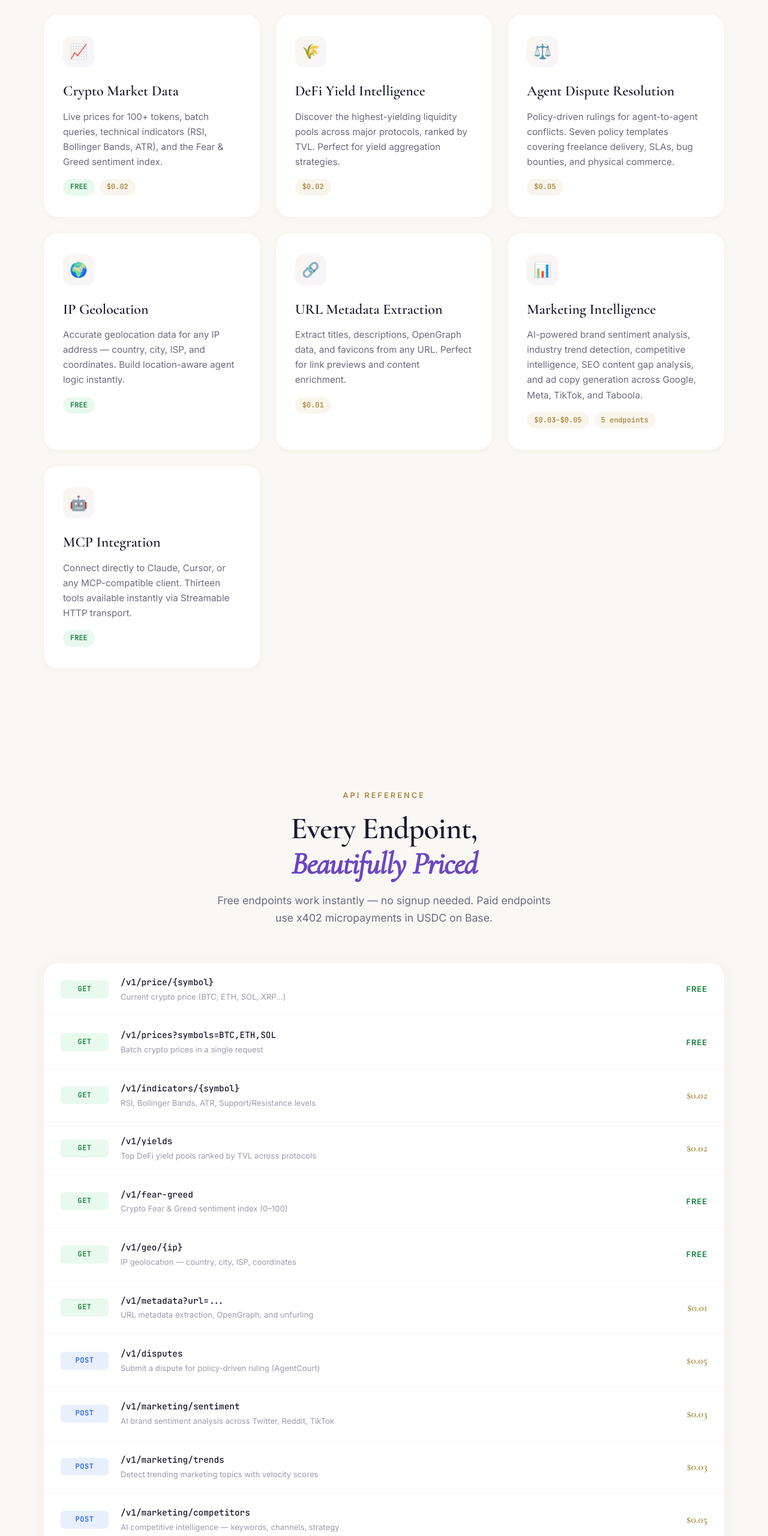
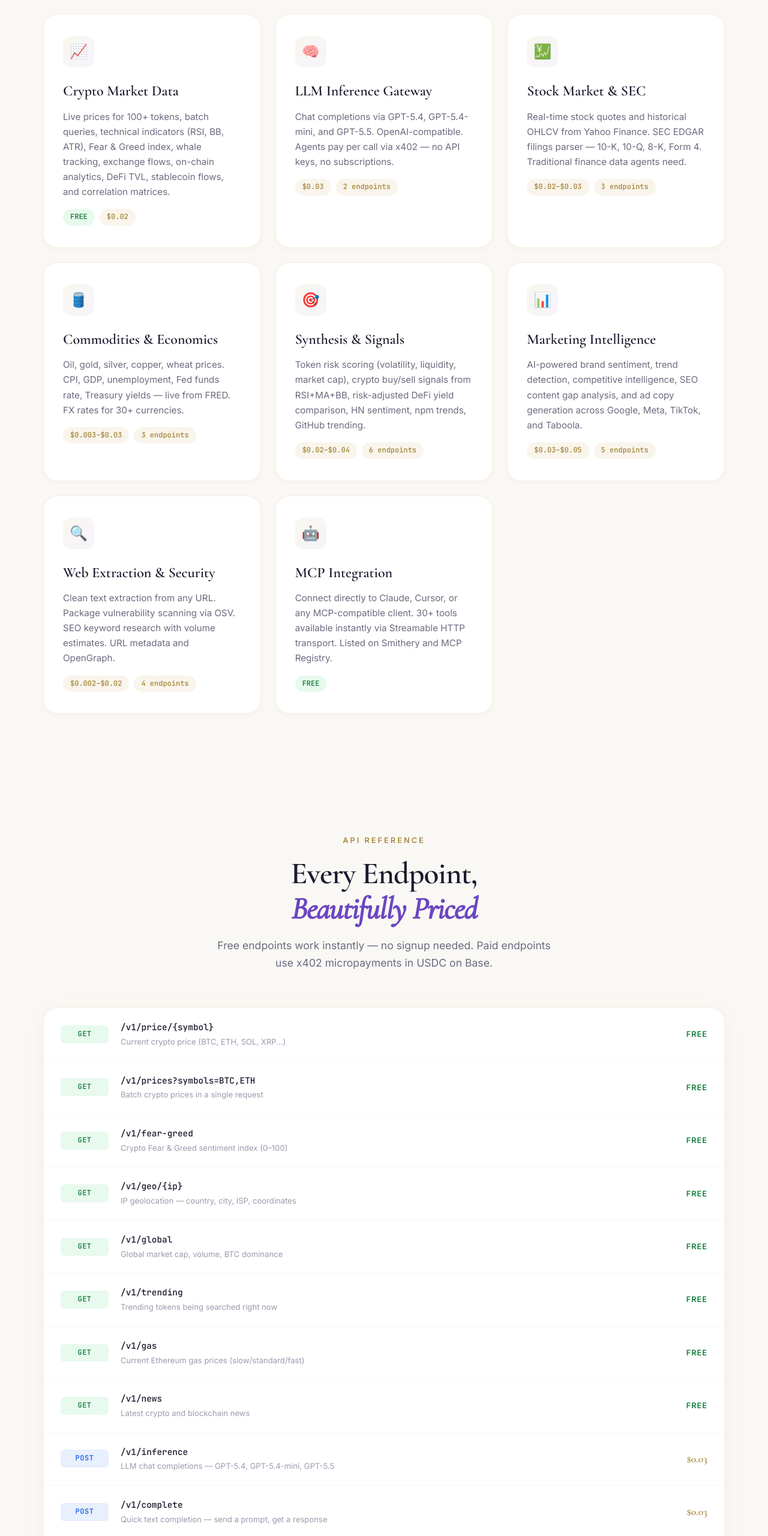
Before and after one commit to vbkotecha/aiservices-api, a plain HTML site: page src/landing.html in a window 1280 px wide. Shown: the part 1195-3755 px from the top of the page at 60% size. Drawn offline with nearby package versions, Linux system fonts and the light colour scheme.

Commit message:
Update landing page: all 52 endpoints, 8 feature cards, remove dispute resolution, update MCP tools count. Landing page now reflects full v5.1.0 product.

```diff
--- a/src/landing.html
+++ b/src/landing.html
@@ -1065,7 +1065,7 @@ footer {
     <div class="feature-card reveal">
       <div class="feature-icon">📈</div>
       <h3>Crypto Market Data</h3>
-      <p>Live prices for 100+ tokens, batch queries, technical indicators (RSI, Bollinger Bands, ATR), and the Fear & Greed sentiment index.</p>
+      <p>Live prices for 100+ tokens, batch queries, technical indicators (RSI, BB, ATR), Fear & Greed index, whale tracking, exchange flows, on-chain analytics, DeFi TVL, stablecoin flows, and correlation matrices.</p>
       <div class="feature-meta">
         <span class="tag tag-free">FREE</span>
         <span class="tag tag-paid">$0.02</span>
@@ -1073,45 +1073,49 @@ footer {
     </div>
 
     <div class="feature-card reveal">
-      <div class="feature-icon">🌾</div>
-      <h3>DeFi Yield Intelligence</h3>
-      <p>Discover the highest-yielding liquidity pools across major protocols, ranked by TVL. Perfect for yield aggregation strategies.</p>
+      <div class="feature-icon">🧠</div>
+      <h3>LLM Inference Gateway</h3>
+      <p>Chat completions via GPT-5.4, GPT-5.4-mini, and GPT-5.5. OpenAI-compatible. Agents pay per call via x402 — no API keys, no subscriptions.</p>
       <div class="feature-meta">
-        <span class="tag tag-paid">$0.02</span>
+        <span class="tag tag-paid">$0.03</span>
+        <span class="tag tag-paid">2 endpoints</span>
       </div>
     </div>
 
     <div class="feature-card reveal">
-      <div class="feature-icon">⚖️</div>
-      <h3>Agent Dispute Resolution</h3>
-      <p>Policy-driven rulings for agent-to-agent conflicts. Seven policy templates covering freelance delivery, SLAs, bug bounties, and physical commerce.</p>
+      <div class="feature-icon">💹</div>
+      <h3>Stock Market & SEC</h3>
+      <p>Real-time stock quotes and historical OHLCV from Yahoo Finance. SEC EDGAR filings parser — 10-K, 10-Q, 8-K, Form 4. Traditional finance data agents need.</p>
       <div class="feature-meta">
-        <span class="tag tag-paid">$0.05</span>
+        <span class="tag tag-paid">$0.02–$0.03</span>
+        <span class="tag tag-paid">3 endpoints</span>
       </div>
     </div>
 
     <div class="feature-card reveal">
-      <div class="feature-icon">🌍</div>
-      <h3>IP Geolocation</h3>
-      <p>Accurate geolocation data for any IP address — country, city, ISP, and coordinates. Build location-aware agent logic instantly.</p>
+      <div class="feature-icon">🛢️</div>
+      <h3>Commodities & Economics</h3>
+      <p>Oil, gold, silver, copper, wheat prices. CPI, GDP, unemployment, Fed funds rate, Treasury yields — live from FRED. FX rates for 30+ currencies.</p>
       <div class="feature-meta">
-        <span class="tag tag-free">FREE</span>
+        <span class="tag tag-paid">$0.003–$0.03</span>
+        <span class="tag tag-paid">3 endpoints</span>
       </div>
     </div>
 
     <div class="feature-card reveal">
-      <div class="feature-icon">🔗</div>
-      <h3>URL Metadata Extraction</h3>
-      <p>Extract titles, descriptions, OpenGraph data, and favicons from any URL. Perfect for link previews and content enrichment.</p>
+      <div class="feature-icon">🎯</div>
+      <h3>Synthesis & Signals</h3>
+      <p>Token risk scoring (volatility, liquidity, market cap), crypto buy/sell signals from RSI+MA+BB, risk-adjusted DeFi yield comparison, HN sentiment, npm trends, GitHub trending.</p>
       <div class="feature-meta">
-        <span class="tag tag-paid">$0.01</span>
+        <span class="tag tag-paid">$0.02–$0.04</span>
+        <span class="tag tag-paid">6 endpoints</span>
       </div>
     </div>
 
     <div class="feature-card reveal">
       <div class="feature-icon">📊</div>
       <h3>Marketing Intelligence</h3>
-      <p>AI-powered brand sentiment analysis, industry trend detection, competitive intelligence, SEO content gap analysis, and ad copy generation across Google, Meta, TikTok, and Taboola.</p>
+      <p>AI-powered brand sentiment, trend detection, competitive intelligence, SEO content gap analysis, and ad copy generation across Google, Meta, TikTok, and Taboola.</p>
       <div class="feature-meta">
         <span class="tag tag-paid">$0.03–$0.05</span>
         <span class="tag tag-paid">5 endpoints</span>
@@ -1119,9 +1123,19 @@ footer {
     </div>
 
     <div class="feature-card reveal">
+      <div class="feature-icon">🔍</div>
+      <h3>Web Extraction & Security</h3>
+      <p>Clean text extraction from any URL. Package vulnerability scanning via OSV. SEO keyword research with volume estimates. URL metadata and OpenGraph.</p>
+      <div class="feature-meta">
+        <span class="tag tag-paid">$0.002–$0.02</span>
+        <span class="tag tag-paid">4 endpoints</span>
+      </div>
+    </div>
+
+    <div class="feature-card reveal">
       <div class="feature-icon">🤖</div>
       <h3>MCP Integration</h3>
-      <p>Connect directly to Claude, Cursor, or any MCP-compatible client. Thirteen tools available instantly via Streamable HTTP transport.</p>
+      <p>Connect directly to Claude, Cursor, or any MCP-compatible client. 30+ tools available instantly via Streamable HTTP transport. Listed on Smithery and MCP Registry.</p>
       <div class="feature-meta">
         <span class="tag tag-free">FREE</span>
       </div>
@@ -1138,104 +1152,53 @@ footer {
   </div>
 
   <div class="endpoints-wrap reveal">
-    <div class="endpoint-row">
-      <div class="method-badge method-get">GET</div>
-      <div class="endpoint-info">
-        <h4>/v1/price/{symbol}</h4>
-        <p>Current crypto price (BTC, ETH, SOL, XRP...)</p>
-      </div>
-      <div></div>
-      <div class="endpoint-price free">Free</div>
-    </div>
-    <div class="endpoint-row">
-      <div class="method-badge method-get">GET</div>
-      <div class="endpoint-info">
-        <h4>/v1/prices?symbols=BTC,ETH,SOL</h4>
-        <p>Batch crypto prices in a single request</p>
-      </div>
-      <div></div>
-      <div class="endpoint-price free">Free</div>
-    </div>
-    <div class="endpoint-row">
-      <div class="method-badge method-get">GET</div>
-      <div class="endpoint-info">
-        <h4>/v1/indicators/{symbol}</h4>
-        <p>RSI, Bollinger Bands, ATR, Support/Resistance levels</p>
-      </div>
-      <div></div>
-      <div class="endpoint-price">$0.02</div>
-    </div>
-    <div class="endpoint-row">
-      <div class="method-badge method-get">GET</div>
-      <div class="endpoint-info">
-        <h4>/v1/yields</h4>
-        <p>Top DeFi yield pools ranked by TVL across protocols</p>
-      </div>
-      <div></div>
-      <div class="endpoint-price">$0.02</div>
-    </div>
-    <div class="endpoint-row">
-      <div class="method-badge method-get">GET</div>
-      <div class="endpoint-info">
-        <h4>/v1/fear-greed</h4>
-        <p>Crypto Fear & Greed sentiment index (0–100)</p>
-      </div>
-      <div></div>
-      <div class="endpoint-price free">Free</div>
-    </div>
-    <div class="endpoint-row">
-      <div class="method-badge method-get">GET</div>
-      <div class="endpoint-info">
-        <h4>/v1/geo/{ip}</h4>
-        <p>IP geolocation — country, city, ISP, coordinates</p>
-      </div>
-      <div></div>
-      <div class="endpoint-price free">Free</div>
-    </div>
-    <div class="endpoint-row">
-      <div class="method-badge method-get">GET</div>
-      <div class="endpoint-info">
-        <h4>/v1/metadata?url=...</h4>
-        <p>URL metadata extraction, OpenGraph, and unfurling</p>
-      </div>
-      <div></div>
-      <div class="endpoint-price">$0.01</div>
-    </div>
-    <div class="endpoint-row">
-      <div class="method-badge method-post">POST</div>
-      <div class="endpoint-info">
-        <h4>/v1/disputes</h4>
-        <p>Submit a dispute for policy-driven ruling (AgentCourt)</p>
-      </div>
-      <div></div>
-      <div class="endpoint-price">$0.05</div>
-    </div>
-    <div class="endpoint-row">
-      <div class="method-badge method-post">POST</div>
-      <div class="endpoint-info">
-        <h4>/v1/marketing/sentiment</h4>
-        <p>AI brand sentiment analysis across Twitter, Reddit, TikTok</p>
-      </div>
-      <div></div>
-      <div class="endpoint-price">$0.03</div>
-    </div>
-    <div class="endpoint-row">
-      <div class="method-badge method-post">POST</div>
-      <div class="endpoint-info">
-        <h4>/v1/marketing/trends</h4>
-        <p>Detect trending marketing topics with velocity scores</p>
-      </div>
-      <div></div>
-      <div class="endpoint-price">$0.03</div>
-    </div>
-    <div class="endpoint-row">
-      <div class="method-badge method-post">POST</div>
-      <div class="endpoint-info">
-        <h4>/v1/marketing/competitors</h4>
-        <p>AI competitive intelligence — keywords, channels, strategy</p>
-      </div>
-      <div></div>
-      <div class="endpoint-price">$0.05</div>
+    <!-- FREE -->
+    <div class="endpoint-row"><div class="method-badge method-get">GET</div><div class="endpoint-info"><h4>/v1/price/{symbol}</h4><p>Current crypto price (BTC, ETH, SOL, XRP...)</p></div><div></div><div class="endpoint-price free">Free</div></div>
+    <div class="endpoint-row"><div class="method-badge method-get">GET</div><div class="endpoint-info"><h4>/v1/prices?symbols=BTC,ETH</h4><p>Batch crypto prices in a single request</p></div><div></div><div class="endpoint-price free">Free</div></div>
+    <div class="endpoint-row"><div class="method-badge method-get">GET</div><div class="endpoint-info"><h4>/v1/fear-greed</h4><p>Crypto Fear & Greed sentiment index (0–100)</p></div><div></div><div class="endpoint-price free">Free</div></div>
+    <div class="endpoint-row"><div class="method-badge method-get">GET</div><div class="endpoint-info"><h4>/v1/geo/{ip}</h4><p>IP geolocation — country, city, ISP, coordinates</p></div><div></div><div class="endpoint-price free">Free</div></div>
+    <div class="endpoint-row"><div class="method-badge method-get">GET</div><div class="endpoint-info"><h4>/v1/global</h4><p>Global market cap, volume, BTC dominance</p></div><div></div><div class="endpoint-price free">Free</div></div>
+    <div class="endpoint-row"><div class="method-badge method-get">GET</div><div class="endpoint-info"><h4>/v1/trending</h4><p>Trending tokens being searched right now</p></div><div></div><div class="endpoint-price free">Free</div></div>
+    <div class="endpoint-row"><div class="method-badge method-get">GET</div><div class="endpoint-info"><h4>/v1/gas</h4><p>Current Ethereum gas prices (slow/standard/fast)</p></div><div></div><div class="endpoint-price free">Free</div></div>
+    <div class="endpoint-row"><div class="method-badge method-get">GET</div><div class="endpoint-info"><h4>/v1/news</h4><p>Latest crypto and blockchain news</p></div><div></div><div class="endpoint-price free">Free</div></div>
+
+    <!-- INFERENCE -->
+    <div class="endpoint-row"><div class="method-badge method-post">POST</div><div class="endpoint-info"><h4>/v1/inference</h4><p>LLM chat completions — GPT-5.4, GPT-5.4-mini, GPT-5.5</p></div><div></div><div class="endpoint-price">$0.03</div></div>
+    <div class="endpoint-row"><div class="method-badge method-post">POST</div><div class="endpoint-info"><h4>/v1/complete</h4><p>Quick text completion — send a prompt, get a response</p></div><div></div><div class="endpoint-price">$0.03</div></div>
+
+    <!-- CRYPTO DATA -->
+    <div class="endpoint-row"><div class="method-badge method-get">GET</div><div class="endpoint-info"><h4>/v1/indicators/{symbol}</h4><p>RSI, Bollinger Bands, ATR, Support/Resistance</p></div><div></div><div class="endpoint-price">$0.02</div></div>
+    <div class="endpoint-row"><div class="method-badge method-get">GET</div><div class="endpoint-info"><h4>/v1/yields</h4><p>Top DeFi yield pools by TVL</p></div><div></div><div class="endpoint-price">$0.02</div></div>
+    <div class="endpoint-row"><div class="method-badge method-get">GET</div><div class="endpoint-info"><h4>/v1/whales</h4><p>Large whale transactions on BTC and ETH chains</p></div><div></div><div class="endpoint-price">$0.02</div></div>
+    <div class="endpoint-row"><div class="method-badge method-get">GET</div><div class="endpoint-info"><h4>/v1/correlation</h4><p>30-day cross-asset correlation matrix</p></div><div></div><div class="endpoint-price">$0.03</div></div>
+    <div class="endpoint-row"><div class="method-badge method-get">GET</div><div class="endpoint-info"><h4>/v1/defi-tvl</h4><p>DeFi protocol TVL rankings from DeFi Llama</p></div><div></div><div class="endpoint-price">$0.02</div></div>
+
+    <!-- TRADITIONAL FINANCE -->
+    <div class="endpoint-row"><div class="method-badge method-get">GET</div><div class="endpoint-info"><h4>/v1/stocks/{ticker}</h4><p>Real-time stock quote — AAPL, TSLA, GOOGL...</p></div><div></div><div class="endpoint-price">$0.02</div></div>
+    <div class="endpoint-row"><div class="method-badge method-get">GET</div><div class="endpoint-info"><h4>/v1/stocks/{ticker}/history</h4><p>Historical OHLCV data (1d to 5y)</p></div><div></div><div class="endpoint-price">$0.03</div></div>
+    <div class="endpoint-row"><div class="method-badge method-get">GET</div><div class="endpoint-info"><h4>/v1/sec/{ticker}</h4><p>SEC filings parser — 10-K, 10-Q, 8-K, Form 4 from EDGAR</p></div><div></div><div class="endpoint-price">$0.03</div></div>
+    <div class="endpoint-row"><div class="method-badge method-get">GET</div><div class="endpoint-info"><h4>/v1/commodities</h4><p>Oil, gold, silver, copper, wheat, corn, coffee prices</p></div><div></div><div class="endpoint-price">$0.03</div></div>
+    <div class="endpoint-row"><div class="method-badge method-get">GET</div><div class="endpoint-info"><h4>/v1/economic</h4><p>CPI, GDP, unemployment, Fed rate, Treasury yields (FRED)</p></div><div></div><div class="endpoint-price">$0.03</div></div>
+    <div class="endpoint-row"><div class="method-badge method-get">GET</div><div class="endpoint-info"><h4>/v1/fx?base=USD</h4><p>30+ currency exchange rates</p></div><div></div><div class="endpoint-price">$0.003</div></div>
+
+    <!-- SYNTHESIS -->
+    <div class="endpoint-row"><div class="method-badge method-get">GET</div><div class="endpoint-info"><h4>/v1/token-risk/{token}</h4><p>Token risk scoring — volatility, liquidity, market cap</p></div><div></div><div class="endpoint-price">$0.03</div></div>
+    <div class="endpoint-row"><div class="method-badge method-get">GET</div><div class="endpoint-info"><h4>/v1/signals/{symbol}</h4><p>Crypto buy/sell signals from RSI, MA, Bollinger Bands</p></div><div></div><div class="endpoint-price">$0.04</div></div>
+    <div class="endpoint-row"><div class="method-badge method-get">GET</div><div class="endpoint-info"><h4>/v1/yield-comparison</h4><p>DeFi yield comparison with risk-adjusted analysis</p></div><div></div><div class="endpoint-price">$0.03</div></div>
+    <div class="endpoint-row"><div class="method-badge method-get">GET</div><div class="endpoint-info"><h4>/v1/hn-sentiment</h4><p>Hacker News tech sentiment analysis</p></div><div></div><div class="endpoint-price">$0.02</div></div>
+    <div class="endpoint-row"><div class="method-badge method-get">GET</div><div class="endpoint-info"><h4>/v1/npm-stats/{package}</h4><p>NPM package download statistics and trends</p></div><div></div><div class="endpoint-price">$0.02</div></div>
+    <div class="endpoint-row"><div class="method-badge method-get">GET</div><div class="endpoint-info"><h4>/v1/github-trending</h4><p>GitHub trending repositories by language</p></div><div></div><div class="endpoint-price">$0.02</div></div>
+
+    <!-- UTILITY -->
+    <div class="endpoint-row"><div class="method-badge method-get">GET</div><div class="endpoint-info"><h4>/v1/metadata?url=...</h4><p>URL metadata extraction, OpenGraph, unfurling</p></div><div></div><div class="endpoint-price">$0.01</div></div>
+    <div class="endpoint-row"><div class="method-badge method-get">GET</div><div class="endpoint-info"><h4>/v1/search?q=...</h4><p>AI-powered web search with structured results</p></div><div></div><div class="endpoint-price">$0.01</div></div>
+    <div class="endpoint-row"><div class="method-badge method-get">GET</div><div class="endpoint-info"><h4>/v1/extract?url=...</h4><p>Clean text extraction from any URL</p></div><div></div><div class="endpoint-price">$0.002</div></div>
+    <div class="endpoint-row"><div class="method-badge method-get">GET</div><div class="endpoint-info"><h4>/v1/security/{package}</h4><p>Package vulnerability scan via OSV database</p></div><div></div><div class="endpoint-price">$0.02</div></div>
+    <div class="endpoint-row"><div class="method-badge method-get">GET</div><div class="endpoint-info"><h4>/v1/seo/keywords?keyword=...</h4><p>SEO keyword research with volume estimates</p></div><div></div><div class="endpoint-price">$0.01</div></div>
+
+    <!-- MARKETING -->
+    <div class="endpoint-row"><div class="method-badge method-post">POST</div><div class="endpoint-info"><h4>/v1/marketing/sentiment</h4><p>AI brand sentiment analysis across platforms</p></div><div></div><div class="endpoint-price">$0.03</div></div>
+    <div class="endpoint-row"><div class="method-badge method-post">POST</div><div class="endpoint-info"><h4>/v1/marketing/competitors</h4><p>AI competitive intelligence — keywords, channels, strategy</p></div><div></div><div class="endpoint-price">$0.05</div>
     </div>
     <div class="endpoint-row">
       <div class="method-badge method-post">POST</div>
@@ -1393,7 +1356,7 @@ console.<span class="fn">log</span>(<span class="str">`Market sentiment: </span>
         <div class="section-eyebrow">MCP Protocol</div>
         <h2 class="section-title" style="text-align:left">Connect to<br>Claude & Cursor<br><em>Instantly</em></h2>
         <p style="color:var(--text-light); font-size:1.05rem; margin-top:16px;">
-          AgentServices ships with a built-in MCP (Model Context Protocol) server. Connect any MCP-compatible AI tool and get instant access to all 36 tools — no SDK installation required.
+          AgentServices ships with a built-in MCP (Model Context Protocol) server. Connect any MCP-compatible AI tool and get instant access to all 30+ tools — no SDK installation required.
         </p>
         <div style="margin-top:24px;">
           <a href="https://agentservices.to/mcp" target="_blank" class="btn btn-primary">
```
